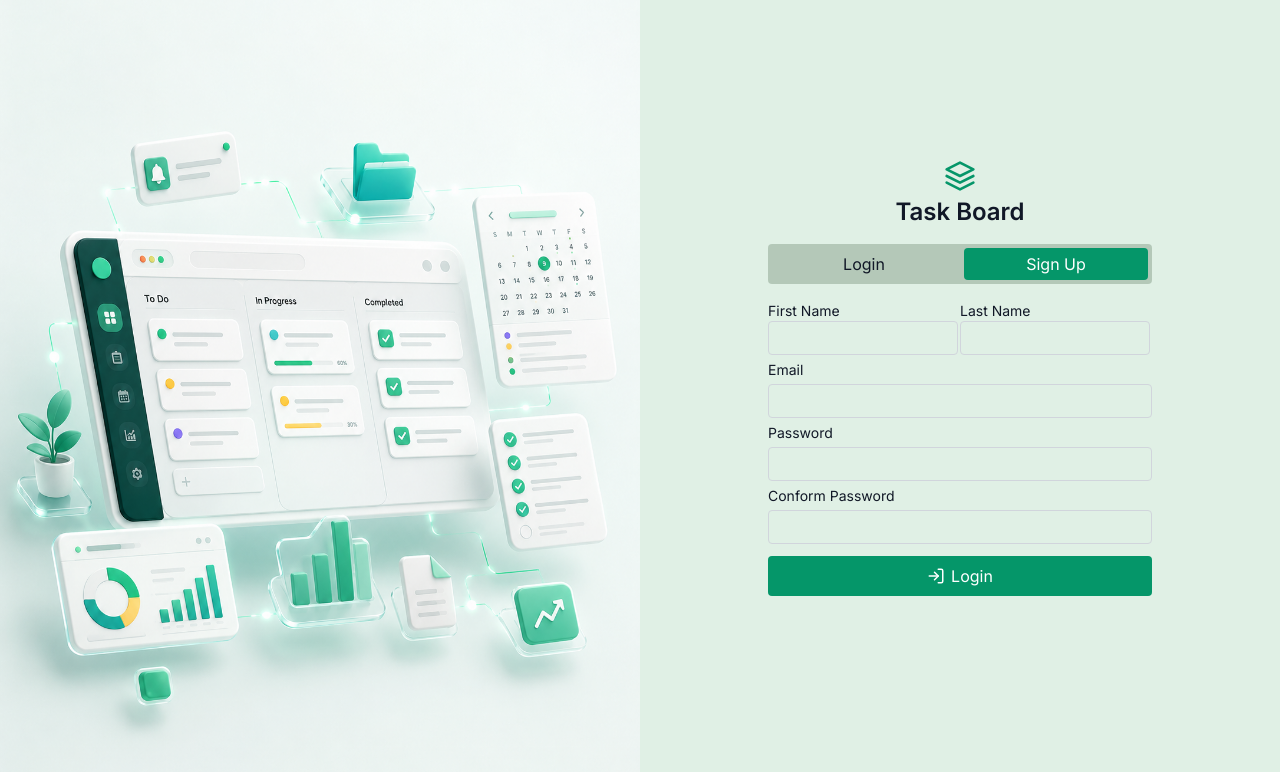
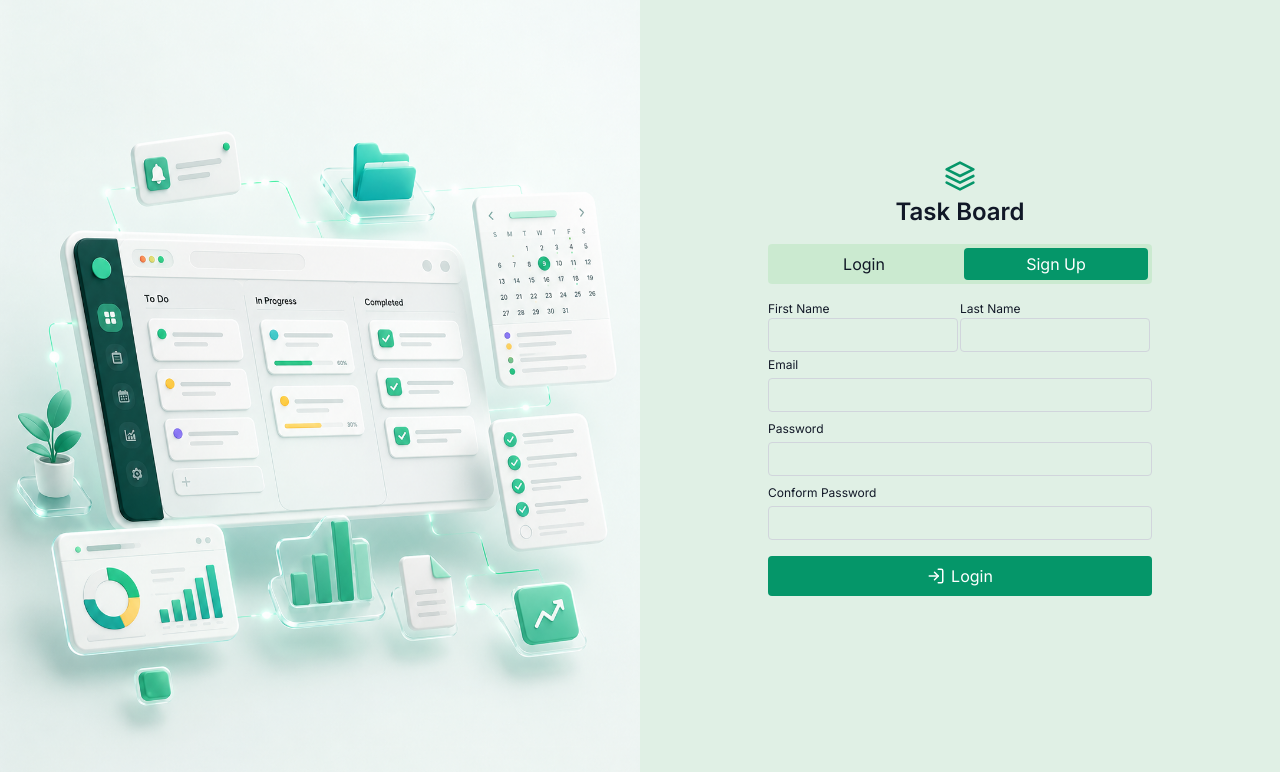
Before and after one commit to Ankit-Dokarka/todo-app-new, a React (Vite) app: page / in a window 1280 px wide. Both pictures are taken after a click on the button "Sign Up". Shown: the top 772 px of the page. Built offline with nearby package versions, Linux system fonts and the light colour scheme.

Commit message:
add react hook form and add validation

```diff
--- a/package.json
+++ b/package.json
@@ -13,6 +13,7 @@
     "@tailwindcss/vite": "^4.3.3",
     "react": "^19.2.7",
     "react-dom": "^19.2.7",
+    "react-hook-form": "^7.83.0",
     "react-icons": "^5.7.0",
     "tailwindcss": "^4.3.3"
   },
--- a/src/pages/AuthPage.tsx
+++ b/src/pages/AuthPage.tsx
@@ -1,8 +1,28 @@
 import { useState } from "react";
+import { useForm } from "react-hook-form";
+
 import { FiLayers, FiLogIn } from "react-icons/fi";
+
+type AuthForm = {
+  firstName: string;
+  lastName: string;
+  email: string;
+  password: string;
+  conformPassword: string;
+};
 
 export default function AuthPage() {
   const [activeTab, setActiveTab] = useState("login");
+  const {
+    register,
+    handleSubmit,
+    formState: { errors },
+  } = useForm<AuthForm>();
+
+  const onSubmit = (data: AuthForm) => {
+    console.log(data);
+  };
+
   return (
     <div className="flex h-dvh w-full overflow-hidden">
       {/* Left Section */}
@@ -22,7 +42,7 @@ export default function AuthPage() {
             <h1 className="text-2xl font-semibold">Task Board</h1>
           </div>
           {/* Toggle button */}
-          <div className="bg-[#95ab9891] p-1 flex gap-2 justify-center rounded-(--btn-radius)">
+          <div className="bg-[#bde7c191] p-1 flex gap-2 justify-center rounded-(--btn-radius)">
             <button
               className={`flex-1 p-1 rounded-(--btn-radius) cursor-pointer ${activeTab === "login" ? "bg-(--color-primary) text-(--color-surface)" : ""}`}
               onClick={() => setActiveTab("login")}
@@ -40,63 +60,112 @@ export default function AuthPage() {
           </div>
           {/* form section */}
 
-          <form className="flex flex-col gap-1">
+          <form
+            className="flex flex-col gap-1"
+            onSubmit={handleSubmit(onSubmit)}
+            noValidate
+          >
             {activeTab === "signup" && (
               <div className="flex">
                 <div className="flex flex-col flex-1">
-                  <label htmlFor="fname" className="text-[14px]">
+                  <label htmlFor="fname" className="text-[12px]">
                     First Name
                   </label>
                   <input
+                    {...register("firstName", {
+                      required: "First name is required",
+                      minLength: {
+                        value: 3,
+                        message: "Must be at least 3 characters",
+                      },
+                    })}
                     type="text"
                     id="fname"
                     className="w-[99%] border border-gray-300 rounded-(--btn-radius) p-1 focus:border-(--color-primary) focus:outline-none"
                   />
+                  <p className="text-(--color-danger) text-[10px]">
+                    {errors.firstName?.message}
+                  </p>
                 </div>
                 <div className="flex flex-col flex-1">
-                  <label htmlFor="lname" className="text-[14px]">
+                  <label htmlFor="lname" className="text-[12px]">
                     Last Name
                   </label>
                   <input
+                    {...register("lastName", {
+                      required: "Last name is required",
+                    })}
                     type="text"
                     id="lname"
                     className="w-[99%] border border-gray-300 rounded-(--btn-radius) p-1 focus:border-(--color-primary) focus:outline-none"
                   />
+                  <p className="text-(--color-danger) text-[10px]">
+                    {errors.lastName?.message}
+                  </p>
                 </div>
               </div>
             )}
-            <label htmlFor="email" className="text-[14px]">
+            <label htmlFor="email" className="text-[12px]">
               Email
             </label>
             <input
+              {...register("email", {
+                required: "Email is required",
+                pattern: {
+                  value: /^[^\s@]+@[^\s@]+\.[^\s@]+$/,
+                  message: "Please enter a valid email address",
+                },
+              })}
               type="email"
               id="email"
               className="border border-gray-300 rounded-(--btn-radius) p-1 focus:border-(--color-primary) focus:outline-none"
             />
-            <label htmlFor="password" className="text-[14px]">
+            <p className="text-(--color-danger) text-[10px]">
+              {errors.email?.message}
+            </p>
+            <label htmlFor="password" className="text-[12px]">
               Password
             </label>
             <input
               type="password"
               id="password"
+              {...register("password", {
+                required: "Password is required",
+                ...(activeTab === "signup" && {
+                  pattern: {
+                    value:
+                      /^(?=.*[A-Z])(?=.*\d)(?=.*[!@#$%^&*()_+\-=[\]{};':"\\|,.<>/?]).{6,}$/,
+                    message: "Min 6 chars, 1 uppercase, 1 number & 1 symbol",
+                  },
+                }),
+              })}
               className="border border-gray-300 rounded-(--btn-radius) p-1 focus:border-(--color-primary) focus:outline-none"
             />
+            <p className="text-(--color-danger) text-[10px]">
+              {errors.password?.message}
+            </p>
             {activeTab === "signup" && (
               <>
-                <label htmlFor="cpassword" className="text-[14px]">
+                <label htmlFor="cpassword" className="text-[12px]">
                   Conform Password
                 </label>
                 <input
+                  {...register("conformPassword", {
+                    required: "Conform password is required",
+                  })}
                   type="password"
                   id="cpassword"
                   className="border border-gray-300 rounded-(--btn-radius) p-1 focus:border-(--color-primary) focus:outline-none"
                 />
+                <p className="text-(--color-danger) text-[10px]">
+                  {errors.conformPassword?.message}
+                </p>
               </>
             )}
 
             <button
               className="border border-none p-2 mt-2  rounded-(--btn-radius) bg-(--color-primary) text-white flex justify-center items-center gap-1.5 cursor-pointer"
-              type="button"
+              type="submit"
             >
               {<FiLogIn size={18} />}
               Login
```
Also changed, not shown: 1 other file (tests, documents, lock files or other folders).
